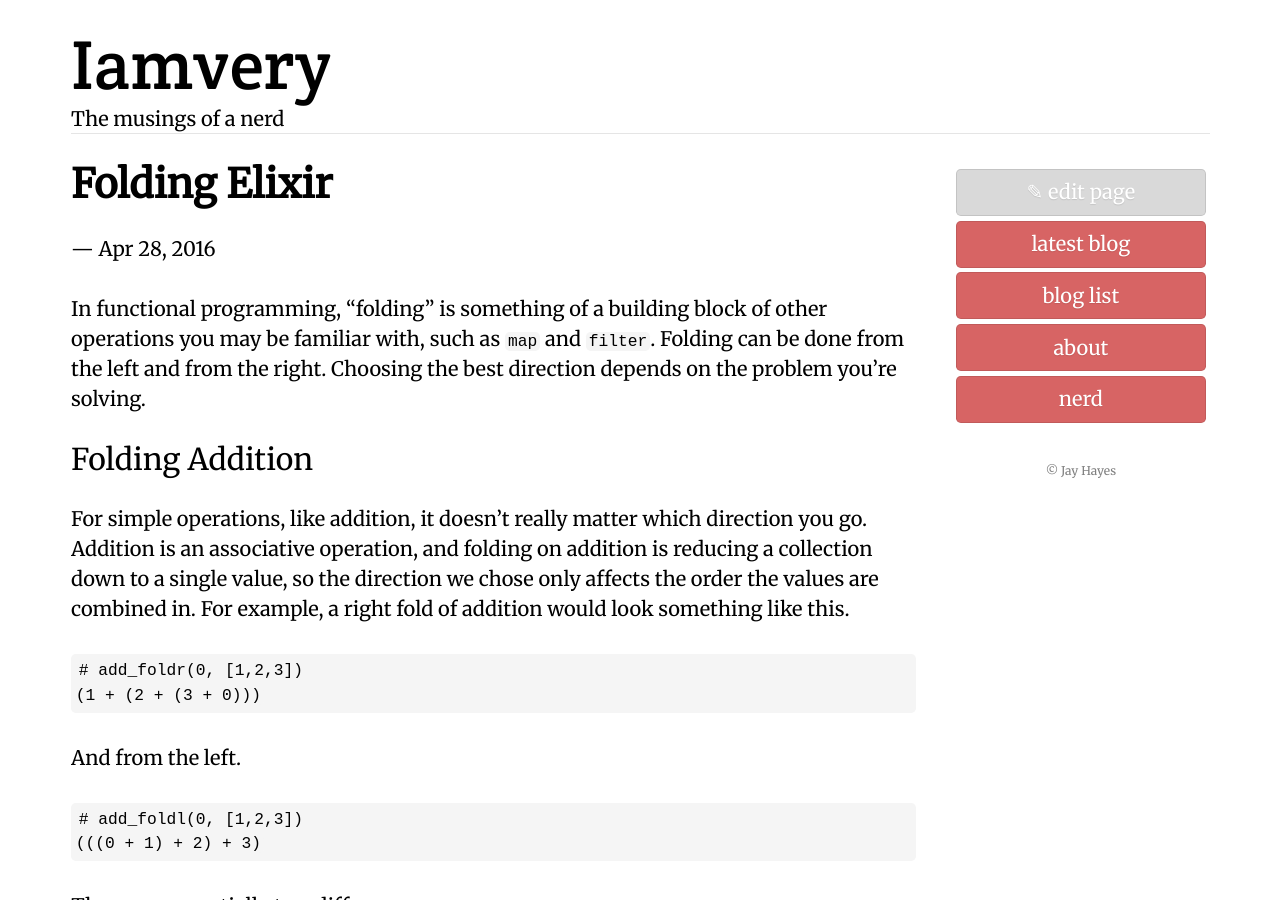
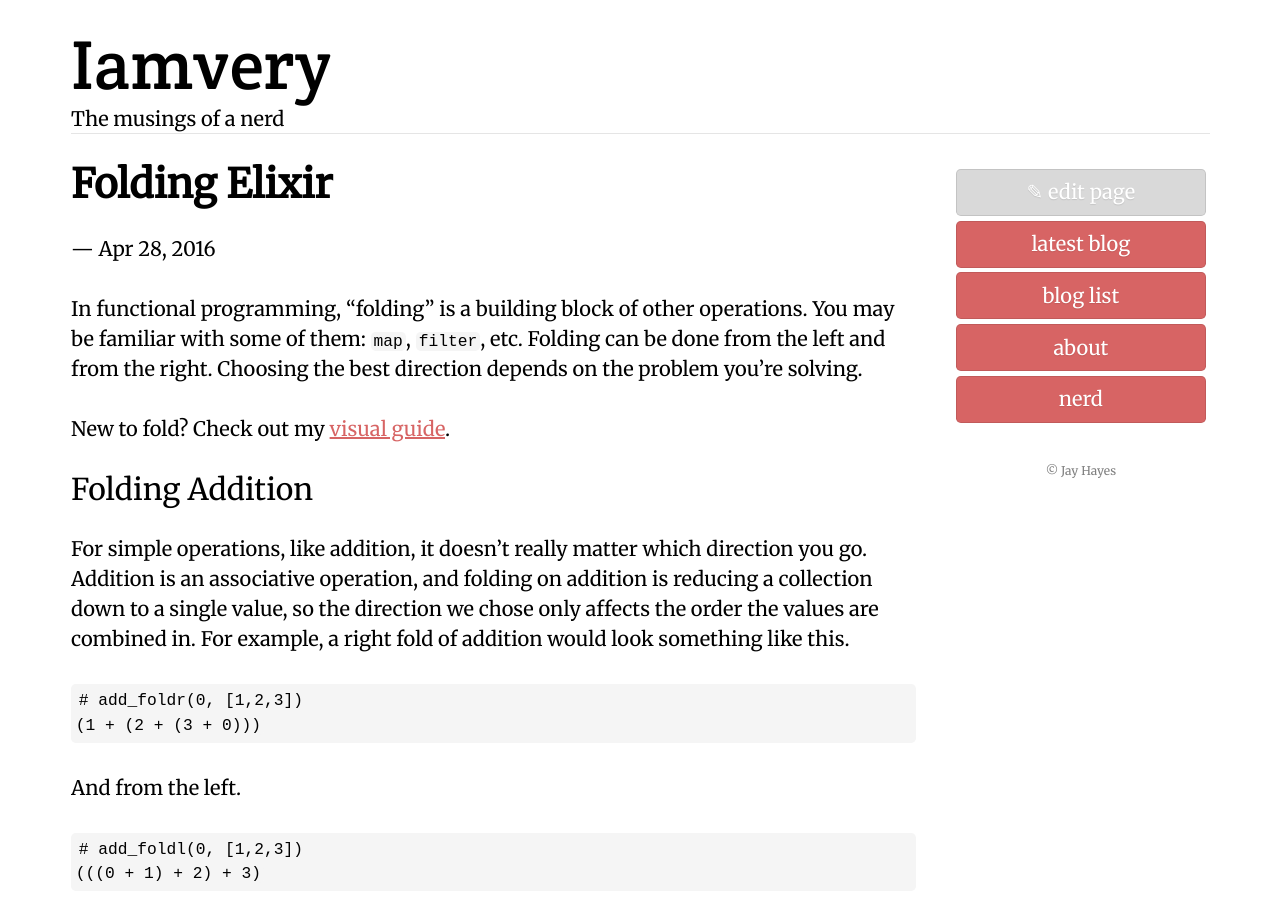
Before and after one commit to iamvery/iamvery.github.com, a Jekyll site: the page built from _posts/2016-04-28-folding-elixir.md, in a window 1280 px wide and 900 px high. Built offline with Jekyll 4.4.1, drawn with Linux system fonts in a browser that asks for light colours; comment, search, counter and statistics services are not loaded.

Commit message:
Cross link fold posts

```diff
--- a/_posts/2016-04-28-folding-elixir.md
+++ b/_posts/2016-04-28-folding-elixir.md
@@ -5,9 +5,12 @@
 - elixir
 ---
 
-In functional programming, "folding" is something of a building block of other operations you may be familiar with, such as `map` and `filter`.
+In functional programming, "folding" is a building block of other operations.
+You may be familiar with some of them: `map`, `filter`, etc.
 Folding can be done from the left and from the right.
 Choosing the best direction depends on the problem you're solving.
+
+New to fold? Check out my [visual guide]({% post_url 2016-06-08-visual-guide-to-folding %}).
 
 ## Folding Addition
 
```
